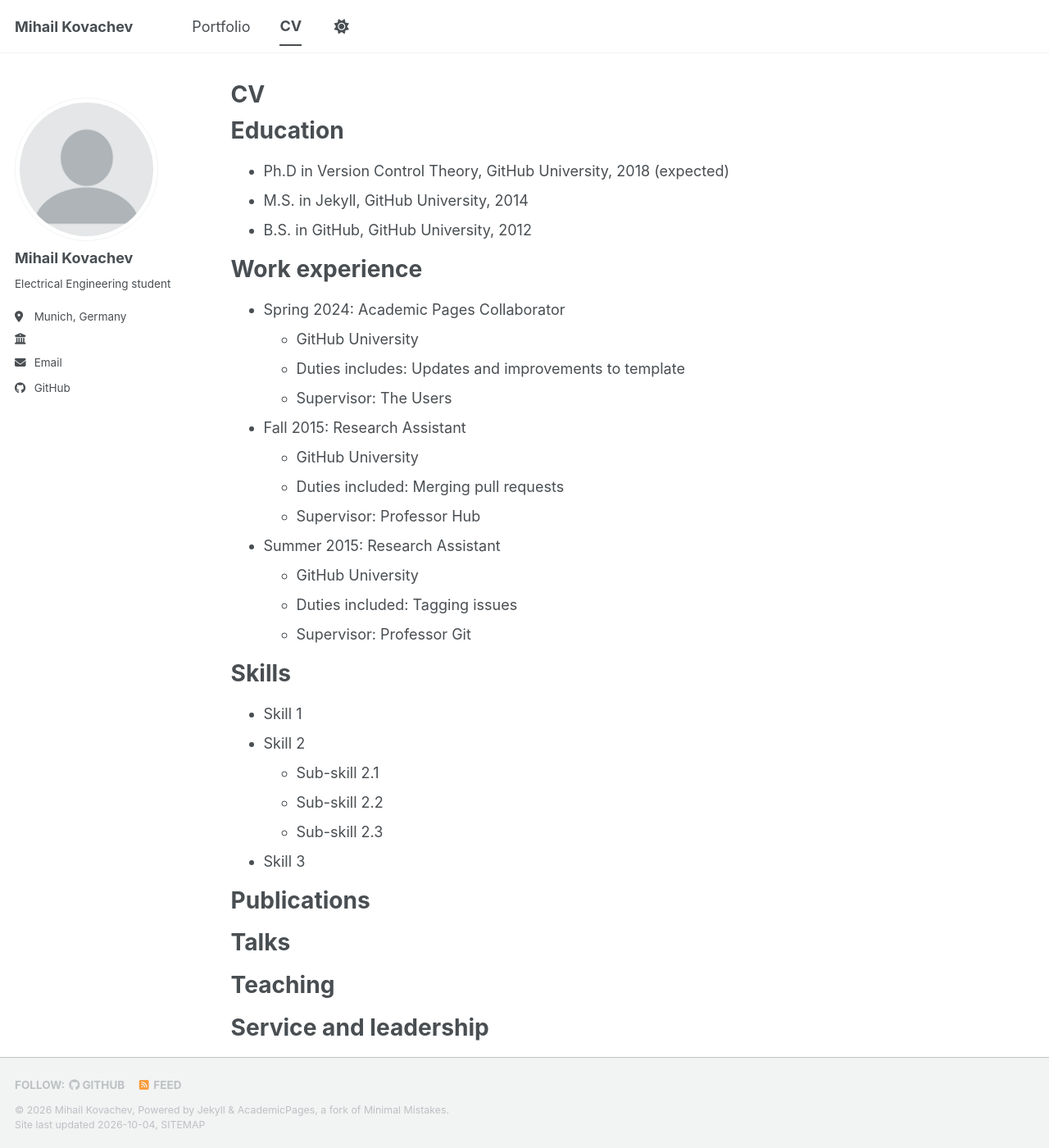
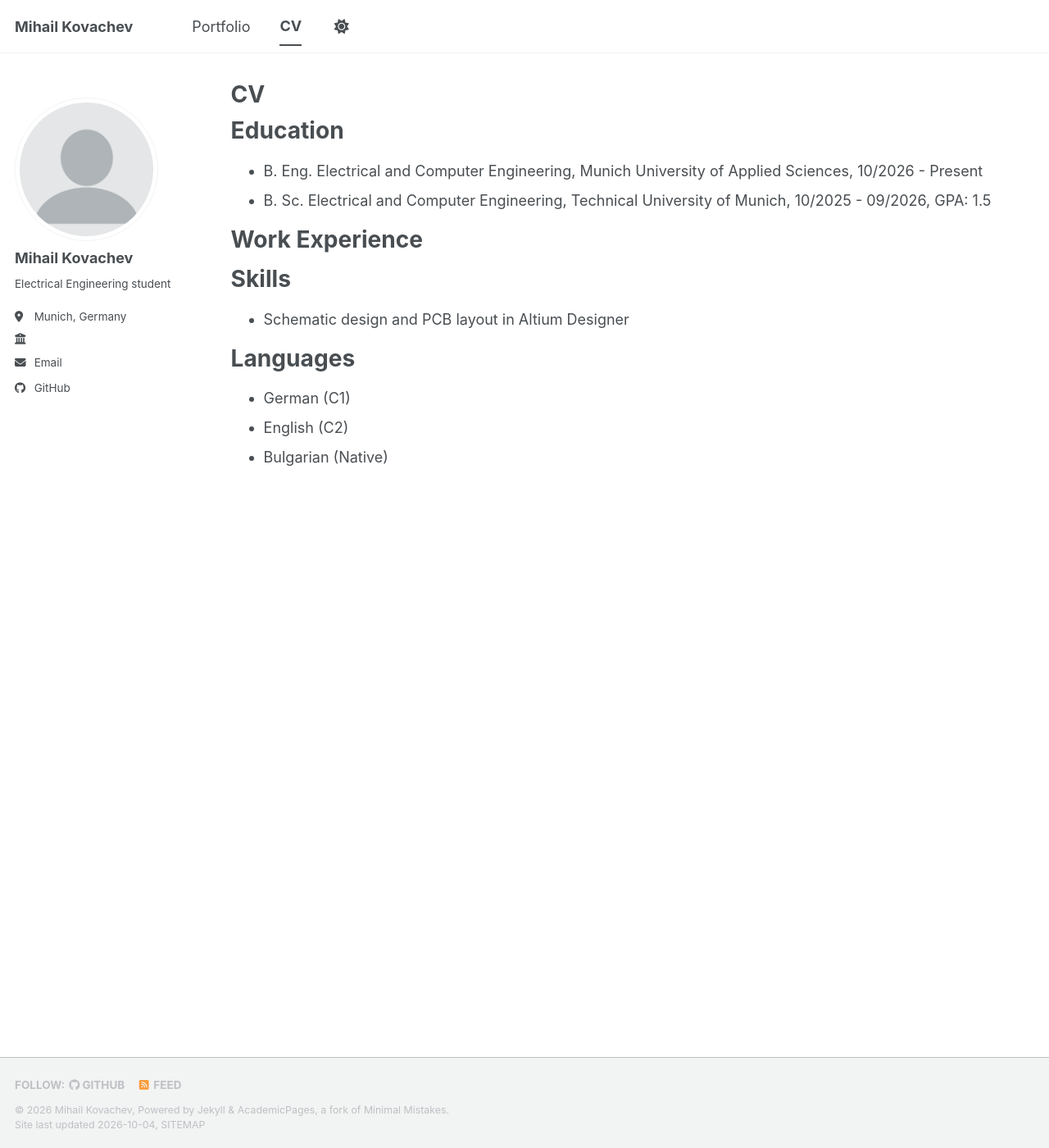
Before and after one commit to MihailKovachev/MihailKovachev.github.io, a Jekyll site: the page built from _pages/cv.md, in a window 1280 px wide and 1400 px high. Shown: the whole window at 82% size. Built offline with Jekyll 4.4.1, drawn with Linux system fonts in a browser that asks for light colours; a style sheet for code colours, icons or effects is not loaded.

Commit message:
CV page info

```diff
--- a/_pages/cv.md
+++ b/_pages/cv.md
@@ -11,54 +11,19 @@ redirect_from:
 
 Education
 ======
-* Ph.D in Version Control Theory, GitHub University, 2018 (expected)
-* M.S. in Jekyll, GitHub University, 2014
-* B.S. in GitHub, GitHub University, 2012
 
-Work experience
+* B. Eng. Electrical and Computer Engineering, Munich University of Applied Sciences, 10/2026 - Present
+* B. Sc. Electrical and Computer Engineering, Technical University of Munich, 10/2025 - 09/2026, GPA: 1.5
+
+Work Experience
 ======
-* Spring 2024: Academic Pages Collaborator
-  * GitHub University
-  * Duties includes: Updates and improvements to template
-  * Supervisor: The Users
-
-* Fall 2015: Research Assistant
-  * GitHub University
-  * Duties included: Merging pull requests
-  * Supervisor: Professor Hub
-
-* Summer 2015: Research Assistant
-  * GitHub University
-  * Duties included: Tagging issues
-  * Supervisor: Professor Git
 
 Skills
 ======
-* Skill 1
-* Skill 2
-  * Sub-skill 2.1
-  * Sub-skill 2.2
-  * Sub-skill 2.3
-* Skill 3
+* Schematic design and PCB layout in Altium Designer
 
-Publications
+Languages
 ======
-  <ul>{% for post in site.publications reversed %}
-    {% include archive-single-cv.html %}
-  {% endfor %}</ul>
-
-Talks
-======
-  <ul>{% for post in site.talks reversed %}
-    {% include archive-single-talk-cv.html  %}
-  {% endfor %}</ul>
-
-Teaching
-======
-  <ul>{% for post in site.teaching reversed %}
-    {% include archive-single-cv.html %}
-  {% endfor %}</ul>
-
-Service and leadership
-======
-* Currently signed in to 43 different slack teams
+* German (C1)
+* English (C2)
+* Bulgarian (Native)
```
